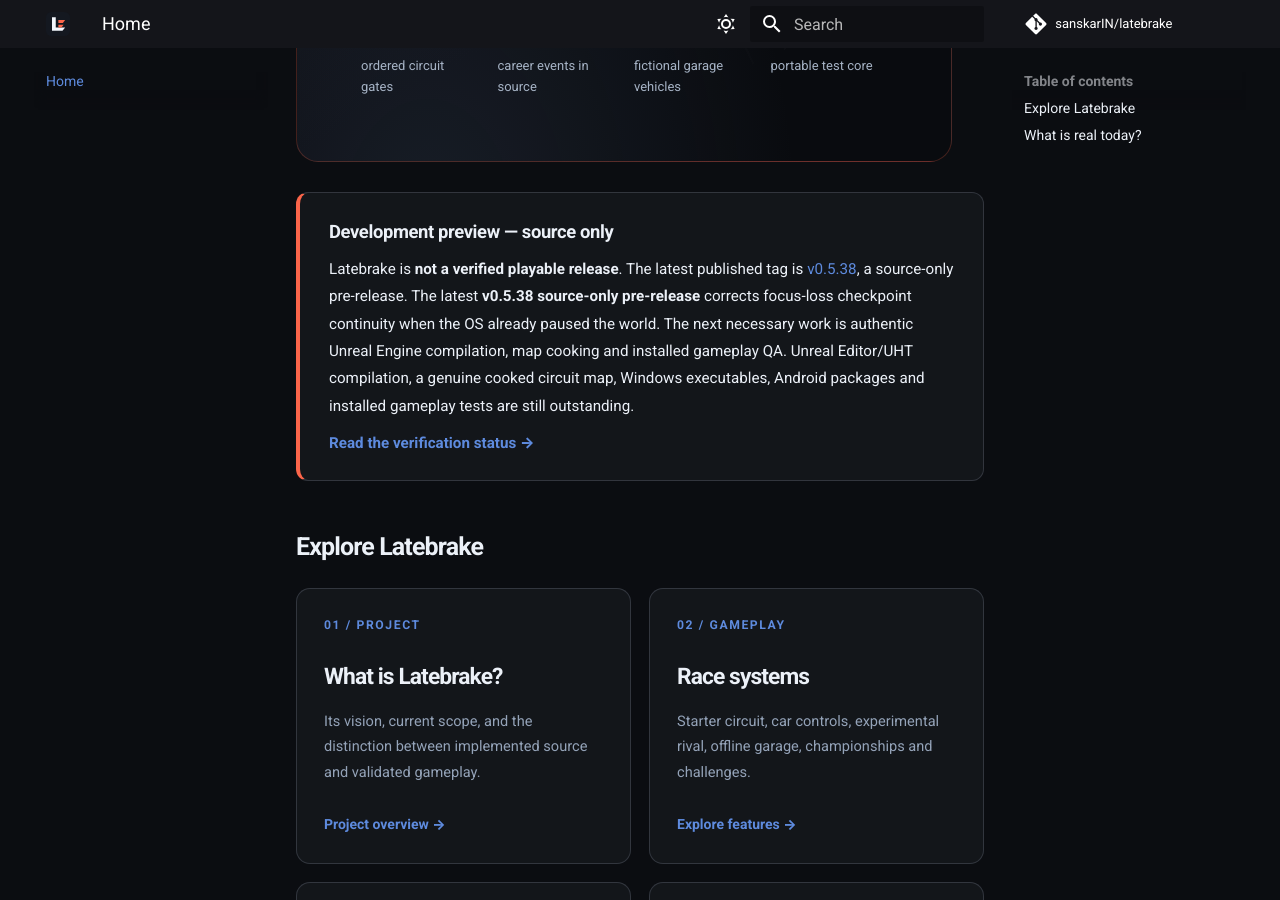
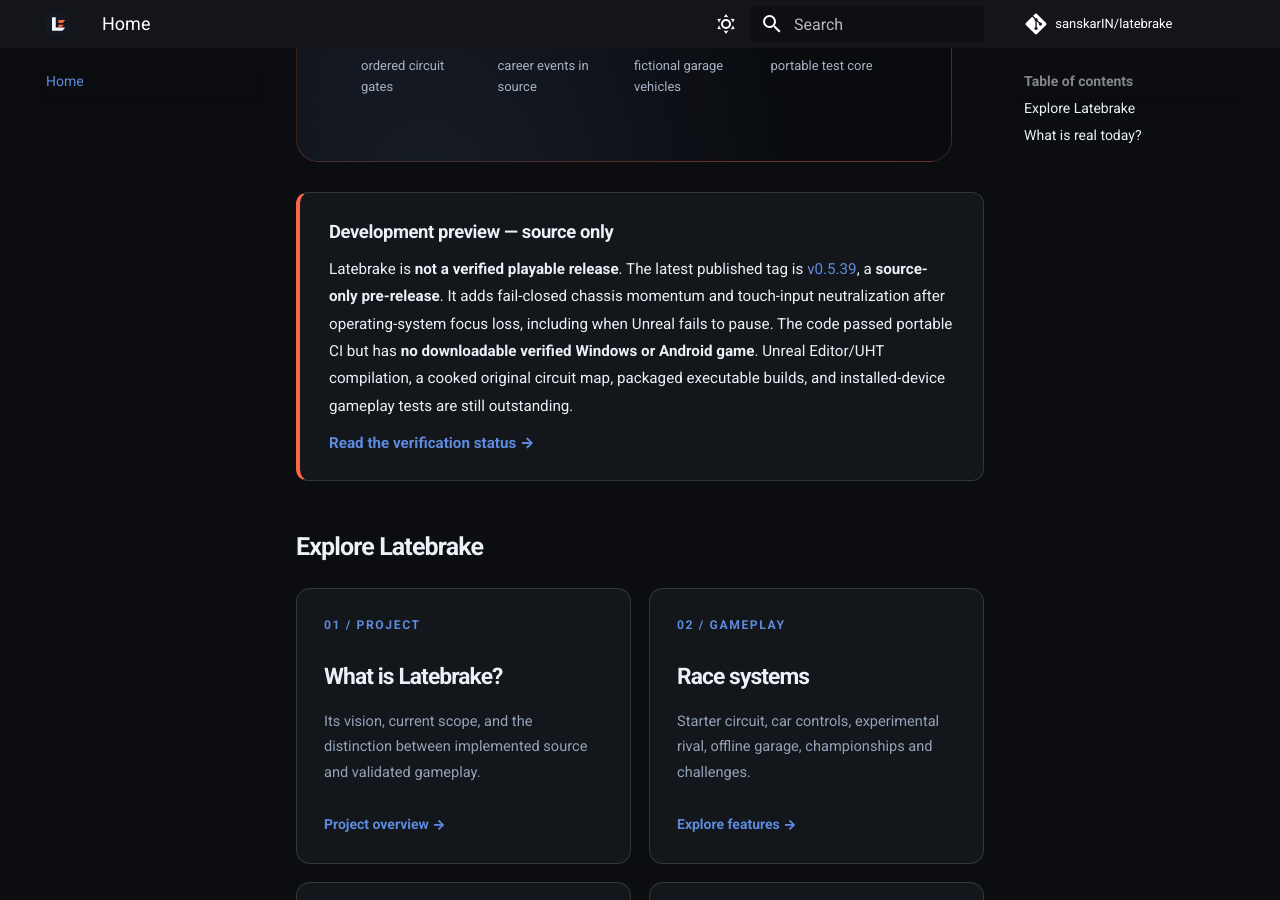
Before and after one commit to sanskarIN/latebrake, an MkDocs documentation site: the page built from docs/index.md, in a window 1280 px wide and 900 px high, scrolled down 702 px. Built offline with MkDocs 1.6.1 and Material for MkDocs 9.7.7, drawn with Linux system fonts in a browser that asks for light colours; comment, search, counter and statistics services are not loaded.

Commit message:
docs(pages): update homepage to published v0.5.39 and limits

```diff
--- a/docs/index.md
+++ b/docs/index.md
@@ -16,7 +16,7 @@
 
 <div class="lb-status-panel" role="status">
   <div class="lb-status-title">Development preview — source only</div>
-  <p>Latebrake is <strong>not a verified playable release</strong>. The latest published tag is <a href="https://github.com/sanskarIN/latebrake/releases/tag/v0.5.38">v0.5.38</a>, a source-only pre-release. The latest <strong>v0.5.38 source-only pre-release</strong> corrects focus-loss checkpoint continuity when the OS already paused the world. The next necessary work is authentic Unreal Engine compilation, map cooking and installed gameplay QA. Unreal Editor/UHT compilation, a genuine cooked circuit map, Windows executables, Android packages and installed gameplay tests are still outstanding.</p>
+  <p>Latebrake is <strong>not a verified playable release</strong>. The latest published tag is <a href="https://github.com/sanskarIN/latebrake/releases/tag/v0.5.39">v0.5.39</a>, a <strong>source-only pre-release</strong>. It adds fail-closed chassis momentum and touch-input neutralization after operating-system focus loss, including when Unreal fails to pause. The code passed portable CI but has <strong>no downloadable verified Windows or Android game</strong>. Unreal Editor/UHT compilation, a cooked original circuit map, packaged executable builds, and installed-device gameplay tests are still outstanding.</p>
   <a href="development-status/">Read the verification status →</a>
 </div>
 
```
